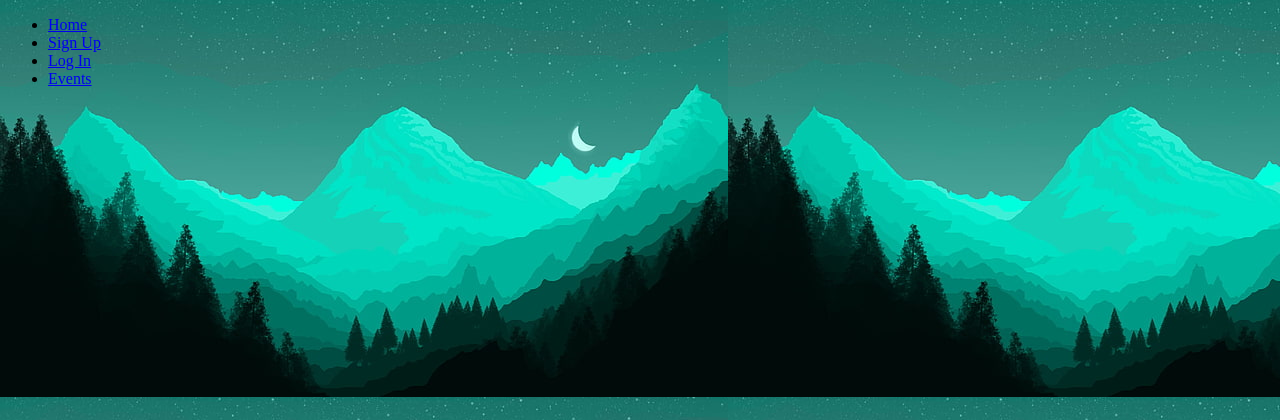
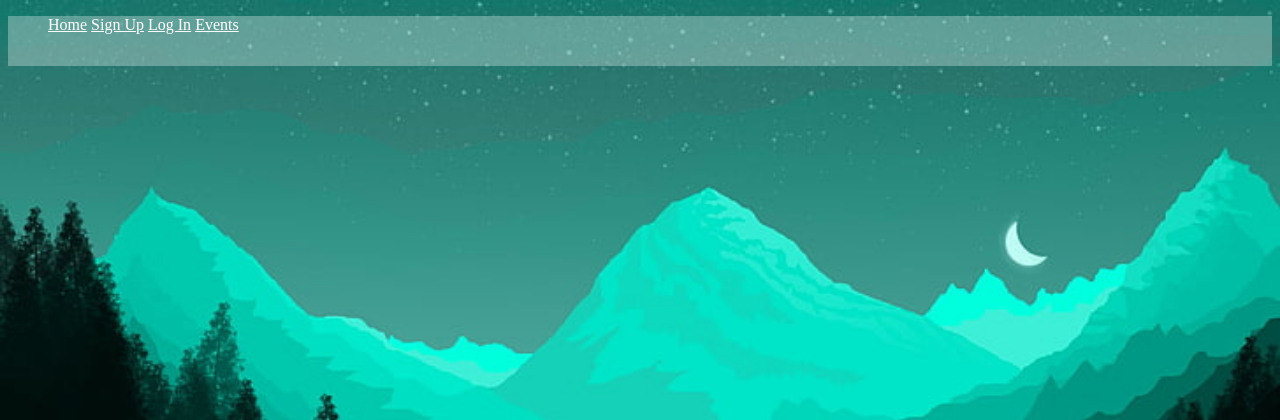
Before and after one commit to jhenderson26-lab/Event_tracker, a Django app: page / in a window 1280 px wide. Shown: the top 420 px of the page. Run offline with Django 5.2, Linux system fonts and the light colour scheme.

Commit message:
continue to work on tomorrow my computer is low

```diff
--- a/app/static/Css/style.css
+++ b/app/static/Css/style.css
@@ -1,11 +1,42 @@
+/* :root {
+    --nav-bg: rgba(255, 255, 255, .14);
+    --nav-border: rgba(255, 255, 255, .35);
+    --nav-text: #eef6f5;
+    --nav-accent: #70f0cf;
+    --nav-shadow: 0 10px 30px rgba(0, 0, 0, .25);
+    --radius: 16px;
+} */
+
 body {
     background-image: url("../Images/mountain_theme.jpg");
+    background-repeat: no-repeat;
+    background-size: cover;
+    background-color: rgb(2, 8, 5);
 }
 
-.nav {
-
+.nav_holder {
+    background-color: rgba(255, 255, 255, 0.3);
+    width: 100%;
+    height: 50px;
 }
 
-.bar {
+.ombre {
+    .ombre-image-container {
+      width: 100%; /* Adjust as needed */
+      height: 300px; /* Adjust as needed */
+      background-image: linear-gradient(to top, rgba(0, 0, 0, 0.7), rgba(0, 0, 0, 0)), url('your-image.jpg');
+      background-size: cover; /* Ensures the image covers the container */
+      background-position: center; /* Centers the image */
+      background-repeat: no-repeat; /* Prevents image repetition */
+    }
+}
 
+.link_box {
+    width: 200px;
+    height: 100px;
+    background-color: black;
 }
+
+.link {
+    color: white;
+}
--- a/app/templates/base.html
+++ b/app/templates/base.html
@@ -9,15 +9,16 @@
         <title>{% block title %}TimeTo{% endblock %}</title>
     </head>
     <body>
-        <div class="nav">
-        <nav class="bar">
-            <ul>
-                <li><a href="{% url 'home' %}">Home</a></li>
-                <li><a href="{% url 'signup' %}">Sign Up</a></li>
-                <li><a href="{% url 'login' %}">Log In</a></li>
-                <li><a href="{% url 'events' %}">Events</a></li>
-            </ul>
-        </nav>
+        <div class=="ombre">
+            <nav class="nav_holder">
+                <ul>
+                    <a href="{% url 'home' %}" class="link">Home</a>
+                    <a href="{% url 'signup' %}" class="link">Sign Up</a>
+                    <a href="{% url 'login' %}" class="link">Log In</a>
+                    <a href="{% url 'events' %}" class="link">Events</a>
+                </ul>
+            </nav>
+        </div>
 
 
         {{owner}}
@@ -26,3 +27,9 @@
         <script src="{% static 'js/main.js' %}"></script>
     </body>
 </html>
+
+<!-- {% if user.id == None %} -->
+ <!-- --show login- -->
+  <!-- {% else %} -->
+<!-- --show logout-- -->
+ <!-- {% endif %} -->
--- a/config/settings.py
+++ b/config/settings.py
@@ -37,7 +37,7 @@ INSTALLED_APPS = [
     'django.contrib.sessions',
     'django.contrib.messages',
     'django.contrib.staticfiles',
-    'app'
+    'app',
 ]
 
 MIDDLEWARE = [
```
